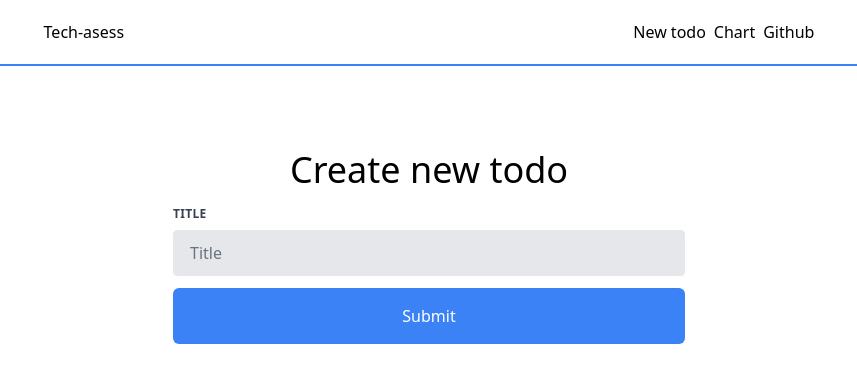
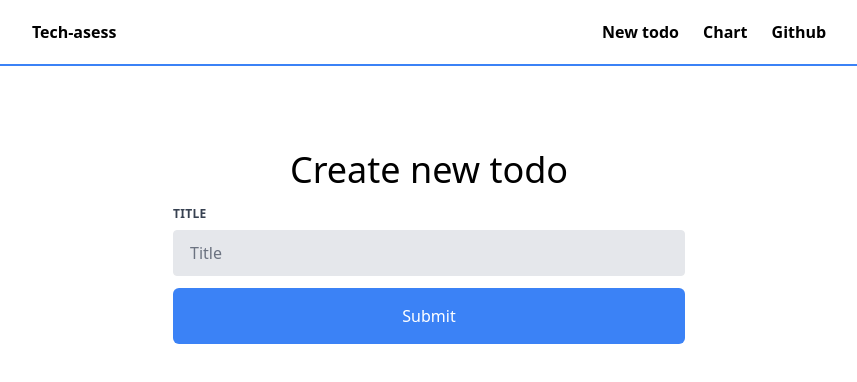
Before and after one commit to veritem/tech-assess, a React (Create React App) app: page /new in a window 1280 px wide. Shown: the top 382 px of the page, without its empty margins (211-1068 px from the left). Built offline with nearby package versions, Linux system fonts and the light colour scheme.

Commit message:
feat: update

```diff
--- a/package.json
+++ b/package.json
@@ -17,6 +17,7 @@
     "react": "^18.1.0",
     "react-charts": "^3.0.0-beta.30",
     "react-dom": "^18.1.0",
+    "react-hot-toast": "^2.2.0",
     "react-redux": "^8.0.1",
     "react-resizable": "^3.0.4",
     "react-router-dom": "^6.3.0",
--- a/src/App.tsx
+++ b/src/App.tsx
@@ -1,3 +1,4 @@
+import { Toaster } from "react-hot-toast";
 import { Route, Routes } from "react-router-dom";
 import Nav from "./components/Nav";
 import Chart from "./pages/Chart";
@@ -13,6 +14,7 @@ function App() {
         <Route path="charts" element={<Chart />} />
         <Route path="/new" element={<New />} />
       </Routes>
+      <Toaster />
     </section>
   );
 }
--- a/src/components/Nav.tsx
+++ b/src/components/Nav.tsx
@@ -4,17 +4,22 @@ export default function Nav() {
     return (
         <nav className="flex justify-around border-b-2 border-blue-500 py-5">
             <h2>
-                <Link to="/">Tech-asess</Link>
+                <Link to="/" className="font-bold">Tech-asess</Link>
             </h2>
-            <ul className="flex space-x-2">
+            <ul className="flex space-x-6">
                 <li>
-                    <Link to="/new">New todo</Link>
+                    <Link to="/new" className="font-bold">New todo</Link>
                 </li>
                 <li>
-                    <Link to="/charts">Chart</Link>
+                    <Link to="/charts" className="font-bold">Chart</Link>
                 </li>
                 <li>
-                    <a href="https://github.com/veritem/tech-assess" rel="noreferrer" target="_blank">
+                    <a
+                        href="https://github.com/veritem/tech-assess"
+                        rel="noreferrer"
+                        target="_blank"
+                        className="font-bold"
+                    >
                         Github
                     </a>
                 </li>
--- a/src/components/Table.tsx
+++ b/src/components/Table.tsx
@@ -3,7 +3,6 @@ import { useSortBy, useTable } from "react-table";
 import { Todo } from "../features/todo-slice";
 
 export default function Table({ data }: { data: Todo[] }) {
-
   const columns = useMemo(
     () => [
       {
@@ -56,7 +55,8 @@ export default function Table({ data }: { data: Todo[] }) {
             return (
               <tr
                 {...row.getRowProps()}
-                                className={`cursor-pointer py-4 hover:bg-hover ${index % 2 !== 0 ? "bg-alternateTable" : "bg-white"
+                className={`cursor-pointer py-4 hover:bg-hover ${
+                  index % 2 !== 0 ? "bg-alternateTable" : "bg-white"
                 }`}
               >
                 {row.cells.map((cell) => {
--- a/src/features/todo-slice.ts
+++ b/src/features/todo-slice.ts
@@ -18,8 +18,17 @@ export const todoSlice = createApi({
           return "/";
         },
       }),
+      addTodo: builder.mutation<Todo, Partial<Todo>>({
+        query(body) {
+          return {
+            url: "/",
+            method: "POST",
+            body,
+          };
+        },
+      }),
     };
   },
 });
 
-export const { useFetchTodosQuery } = todoSlice;
+export const { useFetchTodosQuery, useAddTodoMutation } = todoSlice;
--- a/src/pages/New.tsx
+++ b/src/pages/New.tsx
@@ -1,22 +1,32 @@
 import React, { useState } from "react";
+import toast from "react-hot-toast";
+import { useNavigate } from "react-router-dom";
+import { useAddTodoMutation } from "../features/todo-slice";
 
 export default function New() {
+    const [value, setValue] = useState("");
 
-    const [value, setValue] = useState("");
+    const [addTodo, { isLoading }] = useAddTodoMutation();
+
+    const navigate = useNavigate()
 
     return (
         <section className="flex justify-center items-center py-5 flex-col my-12">
             <h1 className="text-4xl my-4">Create new todo</h1>
-            <form className="w-full max-w-lg"
-                onSubmit={(e) => {
+            <form
+                className="w-full max-w-lg"
+                onSubmit={async (e) => {
                     e.preventDefault();
-                    console.log(value);
+
+                    toast.success("Todo added!");
+                    await addTodo({ title: value });
+                    setValue("");
+                    navigate("/");
                 }}
             >
                 <div className="flex flex-wrap -mx-3 mb-6">
                     <div className="w-full px-3">
                         <label
-
                             className="block uppercase tracking-wide text-gray-700 text-xs font-bold mb-2"
                             htmlFor="grid-title"
                         >
@@ -31,7 +41,11 @@ export default function New() {
                             placeholder="Title"
                         />
                     </div>
-                    <input type="submit" value="Submit" className="bg-blue-500 w-full cursor-pointer py-4 text-white rounded-md mx-3" />
+                    <input
+                        type="submit"
+                        value={isLoading ? "Submitting" : "Submit"}
+                        className="bg-blue-500 w-full cursor-pointer py-4 text-white rounded-md mx-3"
+                    />
                 </div>
             </form>
         </section>
```
Also changed, not shown: 1 other file (tests, documents, lock files or other folders). Lines whose indentation alone changed are shown as unchanged.
